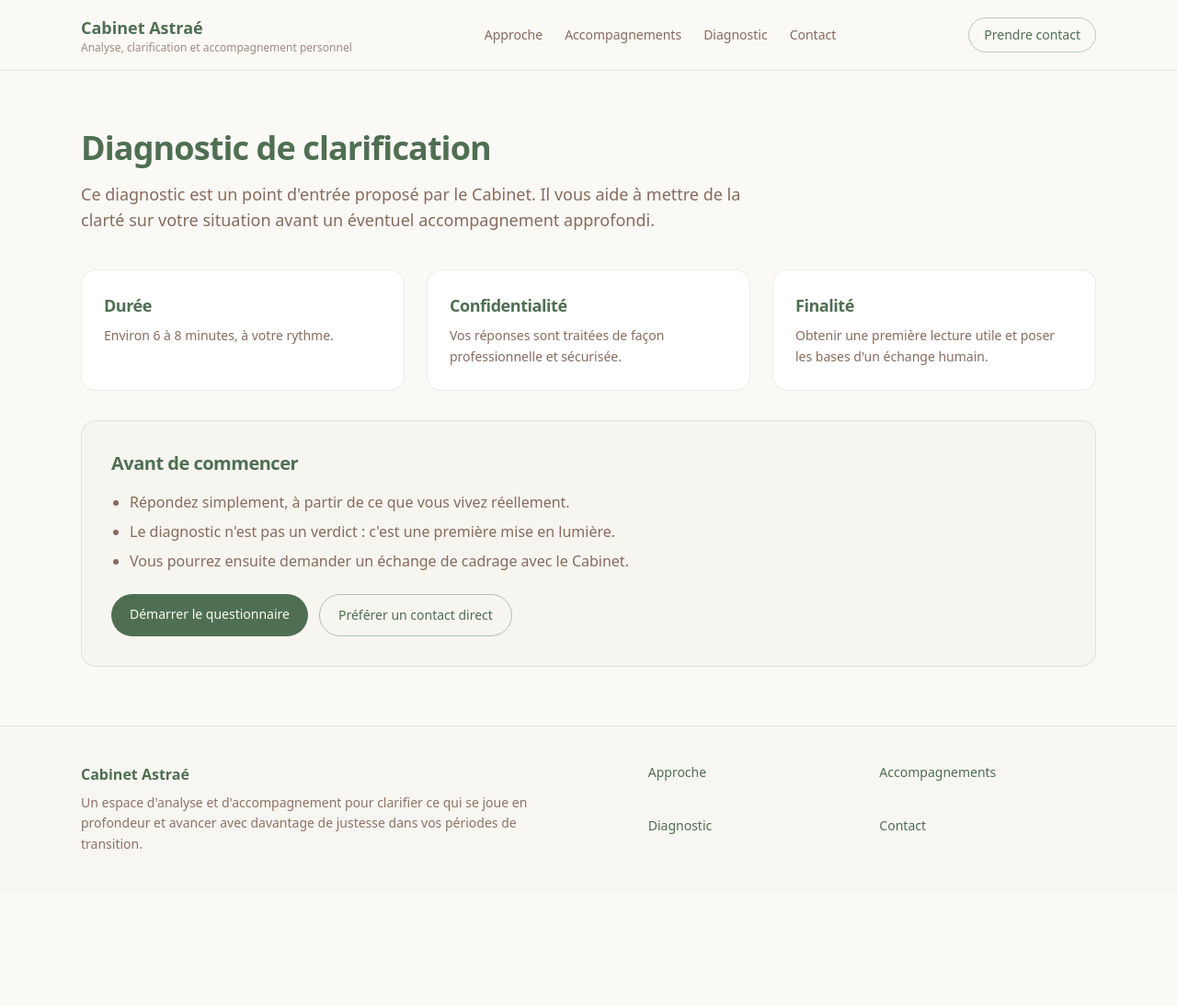
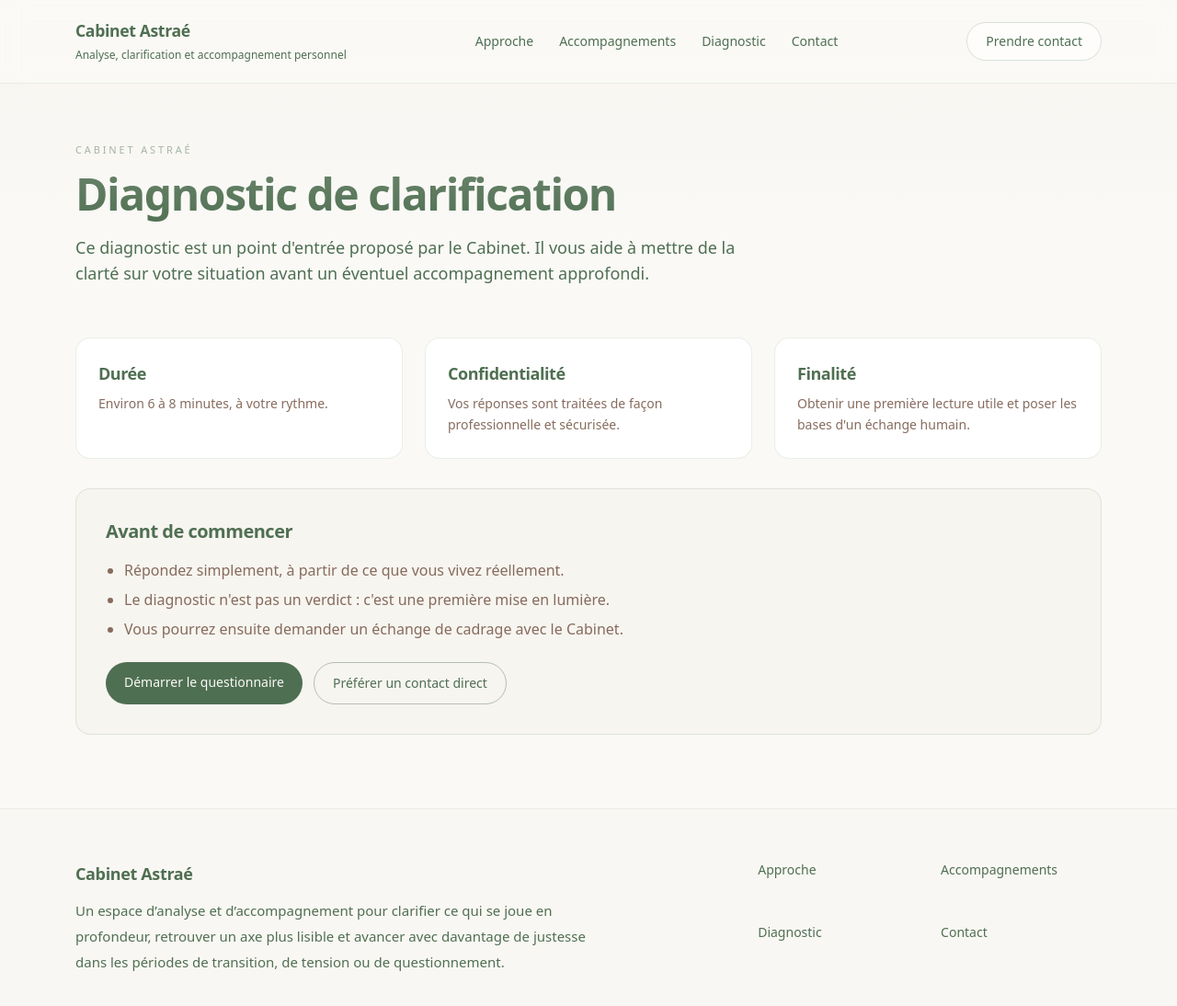
Before and after one commit to arnaudcrestey/cabinet-astrae, a Next.js app: page /analyse in a window 1280 px wide. Shown: the top 1094 px of the page at 92% size. Before the commit the page ends 970 px from the top, so only its background shows below. Built offline with nearby package versions, Linux system fonts and the light colour scheme.

Commit message:
Update PageFrame.tsx

```diff
--- a/components/projection/PageFrame.tsx
+++ b/components/projection/PageFrame.tsx
@@ -4,66 +4,110 @@ const links = [
   { href: "/approche", label: "Approche" },
   { href: "/accompagnements", label: "Accompagnements" },
   { href: "/analyse", label: "Diagnostic" },
-  { href: "/contact", label: "Contact" }
+  { href: "/contact", label: "Contact" },
 ] as const;
+
 export function PageFrame({
   children,
   title,
-  intro
+  intro,
 }: {
   children: React.ReactNode;
   title: string;
   intro: string;
 }) {
   return (
-    <div className="min-h-screen bg-ivory">
-      <header className="sticky top-0 z-20 border-b border-sage/30 bg-ivory/95 backdrop-blur-sm">
-        <div className="mx-auto flex w-full max-w-prosewide items-center justify-between px-6 py-4">
-          <div>
-            <Link href="/" className="text-lg font-semibold text-pine">
+    <div className="min-h-screen bg-ivory text-pine">
+      <header className="sticky top-0 z-30 border-b border-sage/20 bg-ivory/92 backdrop-blur-md">
+        <div className="mx-auto flex w-full max-w-[1180px] items-center justify-between gap-6 px-5 py-4 md:px-8 md:py-5">
+          <div className="min-w-0">
+            <Link
+              href="/"
+              className="inline-flex items-center text-[1.1rem] font-semibold tracking-[-0.02em] text-pine transition hover:opacity-90"
+            >
               Cabinet Astraé
             </Link>
-            <p className="hidden text-xs text-umber/70 sm:block">Analyse, clarification et accompagnement personnel</p>
+            <p className="mt-1 hidden text-xs leading-relaxed text-umber/68 sm:block">
+              Analyse, clarification et accompagnement personnel
+            </p>
           </div>
-          <nav className="hidden items-center gap-6 text-sm md:flex">
+
+          <nav className="hidden items-center gap-7 text-sm md:flex">
             {links.map((link) => (
-              <Link key={link.href} href={link.href} className="text-umber/90 hover:text-pine">
+              <Link
+                key={link.href}
+                href={link.href}
+                className="text-umber/88 transition hover:text-pine"
+              >
                 {link.label}
               </Link>
             ))}
           </nav>
+
           <Link
             href="/contact"
-            className="rounded-full border border-pine/35 px-4 py-2 text-xs font-medium text-pine hover:bg-pine/5 md:text-sm"
+            className="inline-flex shrink-0 items-center rounded-full border border-pine/20 bg-white/70 px-4 py-2.5 text-xs font-medium text-pine transition hover:border-pine/35 hover:bg-white md:px-5 md:text-sm"
           >
             Prendre contact
           </Link>
         </div>
       </header>
 
-      <main className="mx-auto w-full max-w-prosewide px-6 py-12 md:py-16">
-        <section className="mb-10 max-w-3xl">
-          <h1 className="text-3xl font-semibold leading-tight md:text-4xl">{title}</h1>
-          <p className="mt-4 text-base leading-relaxed text-umber/90 md:text-lg">{intro}</p>
+      <main className="relative">
+        <div className="pointer-events-none absolute inset-x-0 top-0 h-40 bg-gradient-to-b from-sand/35 to-transparent" />
+
+        <div className="mx-auto w-full max-w-[1180px] px-5 pb-14 pt-10 md:px-8 md:pb-20 md:pt-16">
+          <section className="mb-10 md:mb-14">
+            <div className="max-w-4xl">
+              <p className="text-[11px] uppercase tracking-[0.26em] text-pine/60">
+                Cabinet Astraé
+              </p>
+
+              <h1 className="mt-4 max-w-4xl text-3xl font-semibold leading-[1.08] tracking-[-0.03em] text-pine md:text-5xl">
+                {title}
+              </h1>
+
+              <p className="mt-5 max-w-3xl text-base leading-8 text-umber/88 md:text-lg">
+                {intro}
+              </p>
+            </div>
           </section>
+
           {children}
+        </div>
       </main>
 
-      <footer className="border-t border-sage/30 bg-sand/40">
-        <div className="mx-auto grid w-full max-w-prosewide gap-8 px-6 py-10 md:grid-cols-[1.2fr_1fr]">
+      <footer className="border-t border-sage/20 bg-sand/30">
+        <div className="mx-auto w-full max-w-[1180px] px-5 py-10 md:px-8 md:py-14">
+          <div className="grid gap-10 md:grid-cols-[1.3fr_0.7fr] md:gap-12">
             <section>
-            <p className="text-base font-semibold text-pine">Cabinet Astraé</p>
-            <p className="mt-2 max-w-lg text-sm leading-relaxed text-umber/85">
-              Un espace d'analyse et d'accompagnement pour clarifier ce qui se joue en profondeur et avancer avec davantage
-              de justesse dans vos périodes de transition.
+              <p className="text-lg font-semibold tracking-[-0.02em] text-pine">
+                Cabinet Astraé
+              </p>
+
+              <p className="mt-3 max-w-xl text-sm leading-7 text-umber/84 md:text-[15px]">
+                Un espace d’analyse et d’accompagnement pour clarifier ce qui se
+                joue en profondeur, retrouver un axe plus lisible et avancer avec
+                davantage de justesse dans les périodes de transition, de tension
+                ou de questionnement.
               </p>
             </section>
-          <section className="grid grid-cols-2 gap-4 text-sm">
-            <Link href="/approche">Approche</Link>
-            <Link href="/accompagnements">Accompagnements</Link>
-            <Link href="/analyse">Diagnostic</Link>
-            <Link href="/contact">Contact</Link>
+
+            <section className="grid grid-cols-2 gap-x-6 gap-y-3 text-sm text-umber/88">
+              <Link className="transition hover:text-pine" href="/approche">
+                Approche
+              </Link>
+              <Link className="transition hover:text-pine" href="/accompagnements">
+                Accompagnements
+              </Link>
+              <Link className="transition hover:text-pine" href="/analyse">
+                Diagnostic
+              </Link>
+              <Link className="transition hover:text-pine" href="/contact">
+                Contact
+              </Link>
             </section>
+          </div>
         </div>
       </footer>
     </div>
```
Lines whose indentation alone changed are shown as unchanged.
